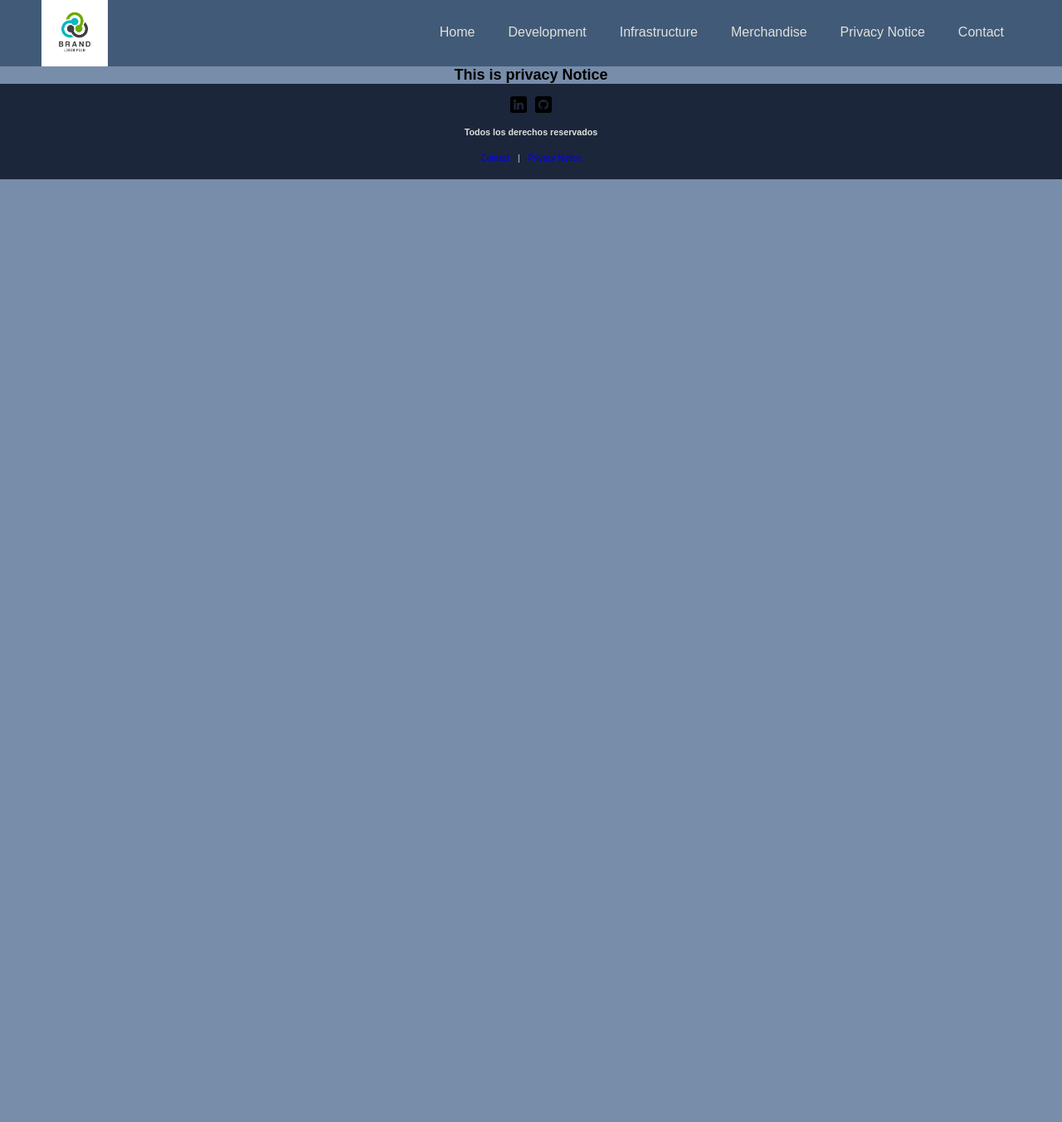
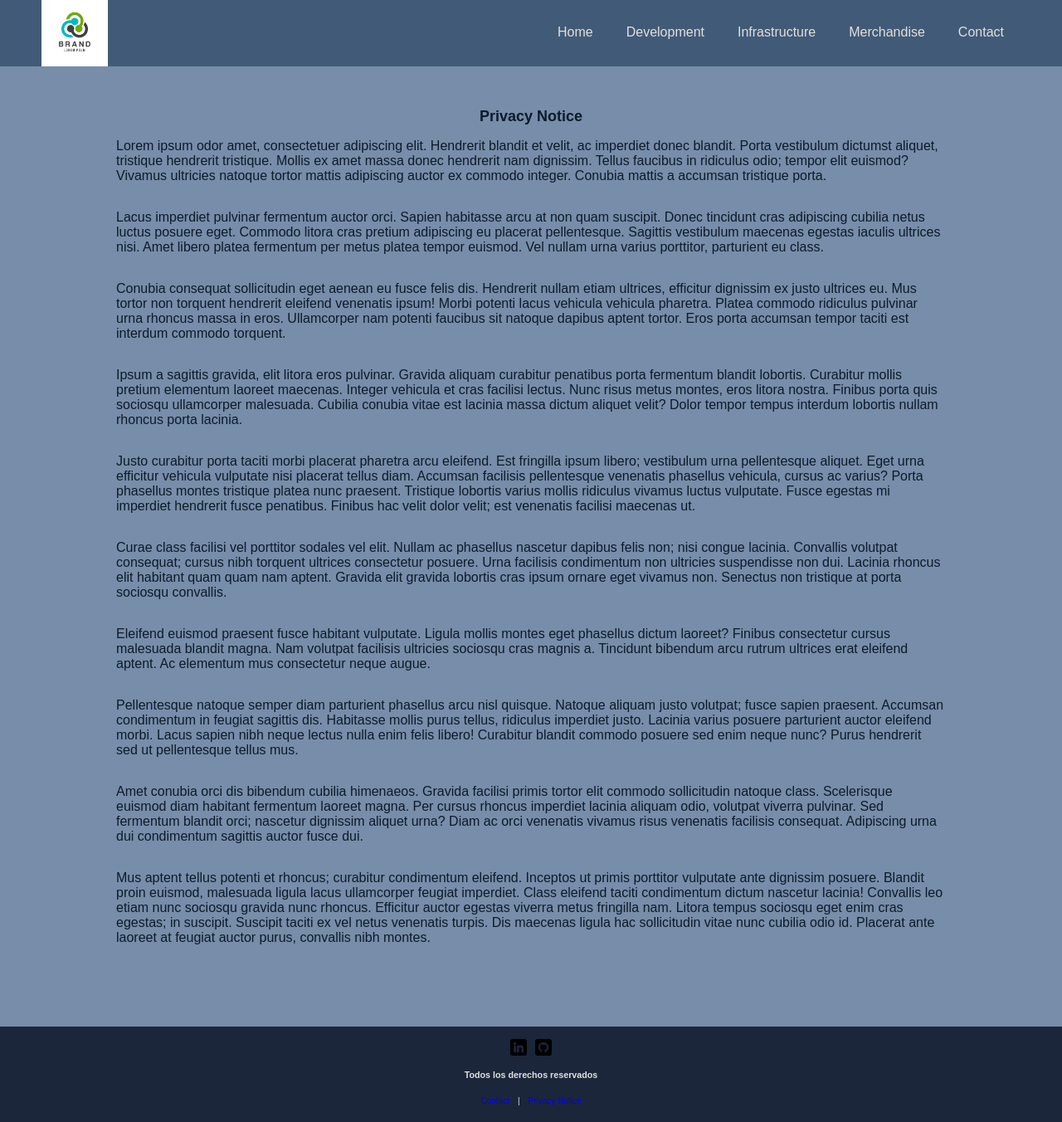
Before and after one commit to BPM17/Kabeldi, a Django app: page /privacyNotice in a window 1280 px wide. Shown: the whole page at 83% size. Before the commit the page ends 216 px from the top, so only its background shows below. Run offline with Django 5.2, Linux system fonts and the light colour scheme.

Commit message:
Privacy notice web page has been created and css class applied, changes on header

```diff
--- a/Kabeldi/kabeldi_app/static/css/styles.css
+++ b/Kabeldi/kabeldi_app/static/css/styles.css
@@ -334,3 +334,15 @@
     border-radius: 1rem;
     padding: 1rem;
 }
+
+.notice{
+    margin: 5rem auto;
+    display: flex;
+    flex-direction: column;
+    max-width: 100rem;
+    color: var(--terciario);
+}
+
+.notice p{
+    size: 12px;
+}
--- a/Kabeldi/kabeldi_app/templates/header.html
+++ b/Kabeldi/kabeldi_app/templates/header.html
@@ -9,7 +9,6 @@
         <a href="/development">Development</a>
         <a href="/infrastructure">Infrastructure</a>
         <a href="/merchandise">Merchandise</a>
-        <a href="/privacyNotice">Privacy Notice</a>
         <a href="/contact">Contact</a>
     </div>
 </div>
--- a/Kabeldi/kabeldi_app/templates/privacyNotice.html
+++ b/Kabeldi/kabeldi_app/templates/privacyNotice.html
@@ -14,7 +14,75 @@
     <section class="sectionMenu">
         {% include 'header.html' %}
     </section>
-    <h3>This is privacy Notice</h3>
+    <section class="notice">
+        <h3>Privacy Notice</h3>
+        <p>
+            Lorem ipsum odor amet, consectetuer adipiscing elit. Hendrerit blandit et velit, ac imperdiet donec blandit.
+            Porta vestibulum dictumst aliquet, tristique hendrerit tristique. Mollis ex amet massa donec hendrerit nam
+            dignissim. Tellus faucibus in ridiculus odio; tempor elit euismod? Vivamus ultricies natoque tortor mattis
+            adipiscing auctor ex commodo integer. Conubia mattis a accumsan tristique porta.
+        </p>
+        <p>
+            Lacus imperdiet pulvinar fermentum auctor orci. Sapien habitasse arcu at non quam suscipit. Donec tincidunt
+            cras adipiscing cubilia netus luctus posuere eget. Commodo litora cras pretium adipiscing eu placerat
+            pellentesque. Sagittis vestibulum maecenas egestas iaculis ultrices nisi. Amet libero platea fermentum per
+            metus platea tempor euismod. Vel nullam urna varius porttitor, parturient eu class.
+        </p>
+        <p>
+            Conubia consequat sollicitudin eget aenean eu fusce felis dis. Hendrerit nullam etiam ultrices, efficitur
+            dignissim ex justo ultrices eu. Mus tortor non torquent hendrerit eleifend venenatis ipsum! Morbi potenti
+            lacus vehicula vehicula pharetra. Platea commodo ridiculus pulvinar urna rhoncus massa in eros. Ullamcorper
+            nam potenti faucibus sit natoque dapibus aptent tortor. Eros porta accumsan tempor taciti est interdum
+            commodo torquent.
+        </p>
+        <p>
+            Ipsum a sagittis gravida, elit litora eros pulvinar. Gravida aliquam curabitur penatibus porta fermentum
+            blandit lobortis. Curabitur mollis pretium elementum laoreet maecenas. Integer vehicula et cras facilisi
+            lectus. Nunc risus metus montes, eros litora nostra. Finibus porta quis sociosqu ullamcorper malesuada.
+            Cubilia conubia vitae est lacinia massa dictum aliquet velit? Dolor tempor tempus interdum lobortis nullam
+            rhoncus porta lacinia.
+        </p>
+        <p>
+            Justo curabitur porta taciti morbi placerat pharetra arcu eleifend. Est fringilla ipsum libero; vestibulum
+            urna pellentesque aliquet. Eget urna efficitur vehicula vulputate nisi placerat tellus diam. Accumsan
+            facilisis pellentesque venenatis phasellus vehicula, cursus ac varius? Porta phasellus montes tristique
+            platea nunc praesent. Tristique lobortis varius mollis ridiculus vivamus luctus vulputate. Fusce egestas mi
+            imperdiet hendrerit fusce penatibus. Finibus hac velit dolor velit; est venenatis facilisi maecenas ut.
+        </p>
+        <p>
+            Curae class facilisi vel porttitor sodales vel elit. Nullam ac phasellus nascetur dapibus felis non; nisi
+            congue lacinia. Convallis volutpat consequat; cursus nibh torquent ultrices consectetur posuere. Urna
+            facilisis condimentum non ultricies suspendisse non dui. Lacinia rhoncus elit habitant quam quam nam aptent.
+            Gravida elit gravida lobortis cras ipsum ornare eget vivamus non. Senectus non tristique at porta sociosqu
+            convallis.
+        </p>
+        <p>
+            Eleifend euismod praesent fusce habitant vulputate. Ligula mollis montes eget phasellus dictum laoreet?
+            Finibus consectetur cursus malesuada blandit magna. Nam volutpat facilisis ultricies sociosqu cras magnis a.
+            Tincidunt bibendum arcu rutrum ultrices erat eleifend aptent. Ac elementum mus consectetur neque augue.
+        </p>
+        <p>
+            Pellentesque natoque semper diam parturient phasellus arcu nisl quisque. Natoque aliquam justo volutpat;
+            fusce sapien praesent. Accumsan condimentum in feugiat sagittis dis. Habitasse mollis purus tellus,
+            ridiculus imperdiet justo. Lacinia varius posuere parturient auctor eleifend morbi. Lacus sapien nibh neque
+            lectus nulla enim felis libero! Curabitur blandit commodo posuere sed enim neque nunc? Purus hendrerit sed
+            ut pellentesque tellus mus.
+        </p>
+        <p>
+            Amet conubia orci dis bibendum cubilia himenaeos. Gravida facilisi primis tortor elit commodo sollicitudin
+            natoque class. Scelerisque euismod diam habitant fermentum laoreet magna. Per cursus rhoncus imperdiet
+            lacinia aliquam odio, volutpat viverra pulvinar. Sed fermentum blandit orci; nascetur dignissim aliquet
+            urna? Diam ac orci venenatis vivamus risus venenatis facilisis consequat. Adipiscing urna dui condimentum
+            sagittis auctor fusce dui.
+        </p>
+        <p>
+            Mus aptent tellus potenti et rhoncus; curabitur condimentum eleifend. Inceptos ut primis porttitor vulputate
+            ante dignissim posuere. Blandit proin euismod, malesuada ligula lacus ullamcorper feugiat imperdiet. Class
+            eleifend taciti condimentum dictum nascetur lacinia! Convallis leo etiam nunc sociosqu gravida nunc rhoncus.
+            Efficitur auctor egestas viverra metus fringilla nam. Litora tempus sociosqu eget enim cras egestas; in
+            suscipit. Suscipit taciti ex vel netus venenatis turpis. Dis maecenas ligula hac sollicitudin vitae nunc
+            cubilia odio id. Placerat ante laoreet at feugiat auctor purus, convallis nibh montes.</p>
+        </p>
     </section>
     <section>
         {% include 'footer.html' %}
```
